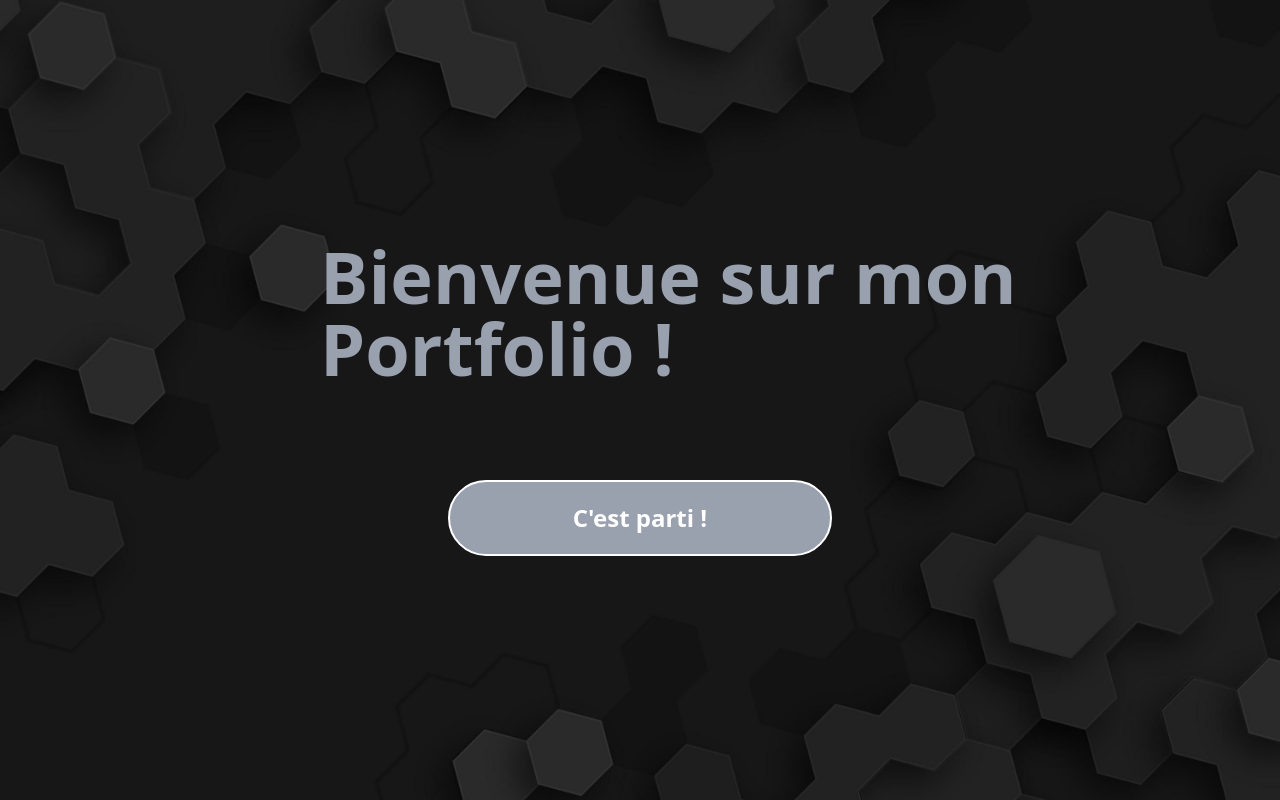
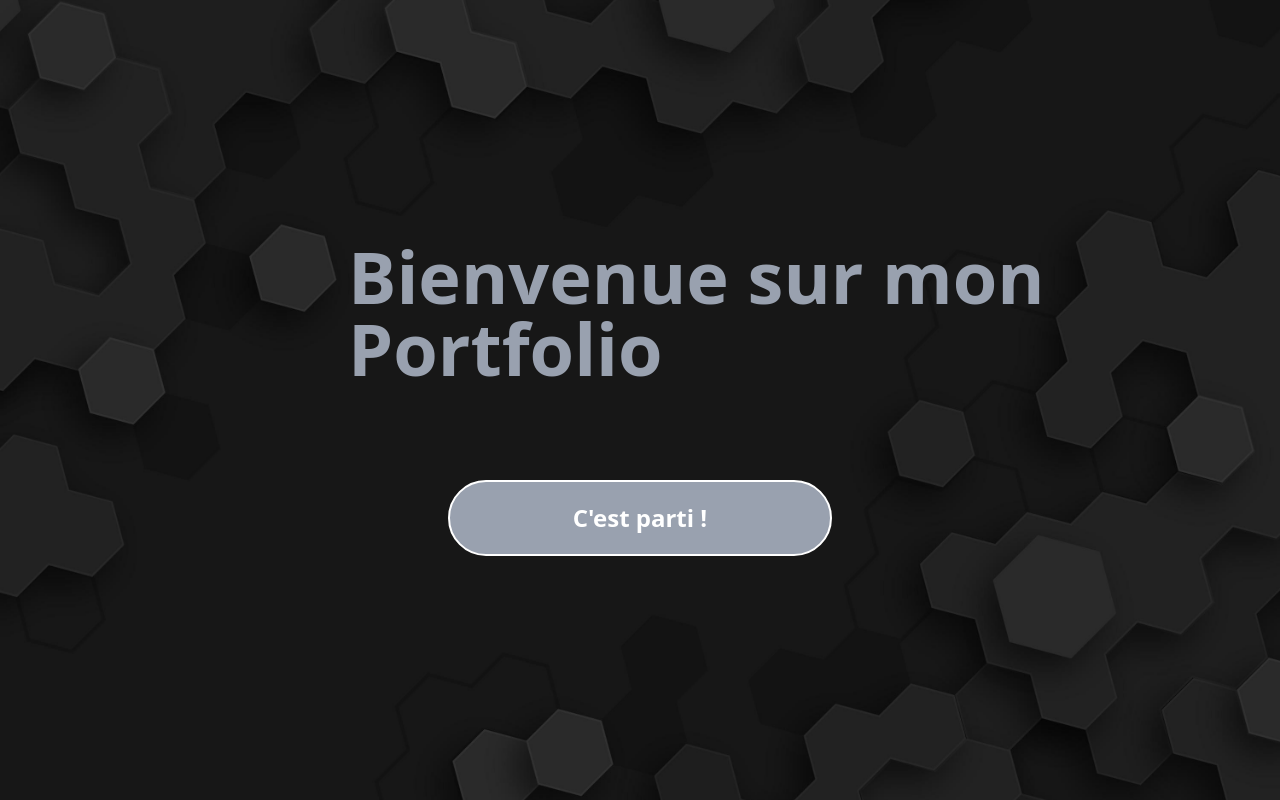
Before and after one commit to Matthieu77220/portfolio-V2, a React (Vite) app in the folder code/: page / in a window 1280 px wide. Built offline with nearby package versions, Linux system fonts and the light colour scheme.

Commit message:
minor changes

```diff
--- a/code/src/Landing.jsx
+++ b/code/src/Landing.jsx
@@ -8,7 +8,7 @@ function Landing() {
       <section className="relative">
         <img
           src="../public/img/background.jpg"
-          className="object-cover w-screen h-screen "
+          className="object-cover w-screen h-screen"
         />
       </section>
 
@@ -22,11 +22,11 @@ function Landing() {
         text-gray-400 font-bold text-4xl
         sm:text-5xl sm:ml-[8vw]
         md:text-5xl md:ml-[15vw]
-        lg:text-6xl lg:mr-[15vw]
-        xl:text-7xl xl:
+        lg:text-6xl
+        xl:text-7xl xl:mr-[13vw] xl:ml-55
         "
         >
-          Bienvenue sur mon Portfolio !
+          Bienvenue sur mon Portfolio
         </h1>
       </section>
 
```
